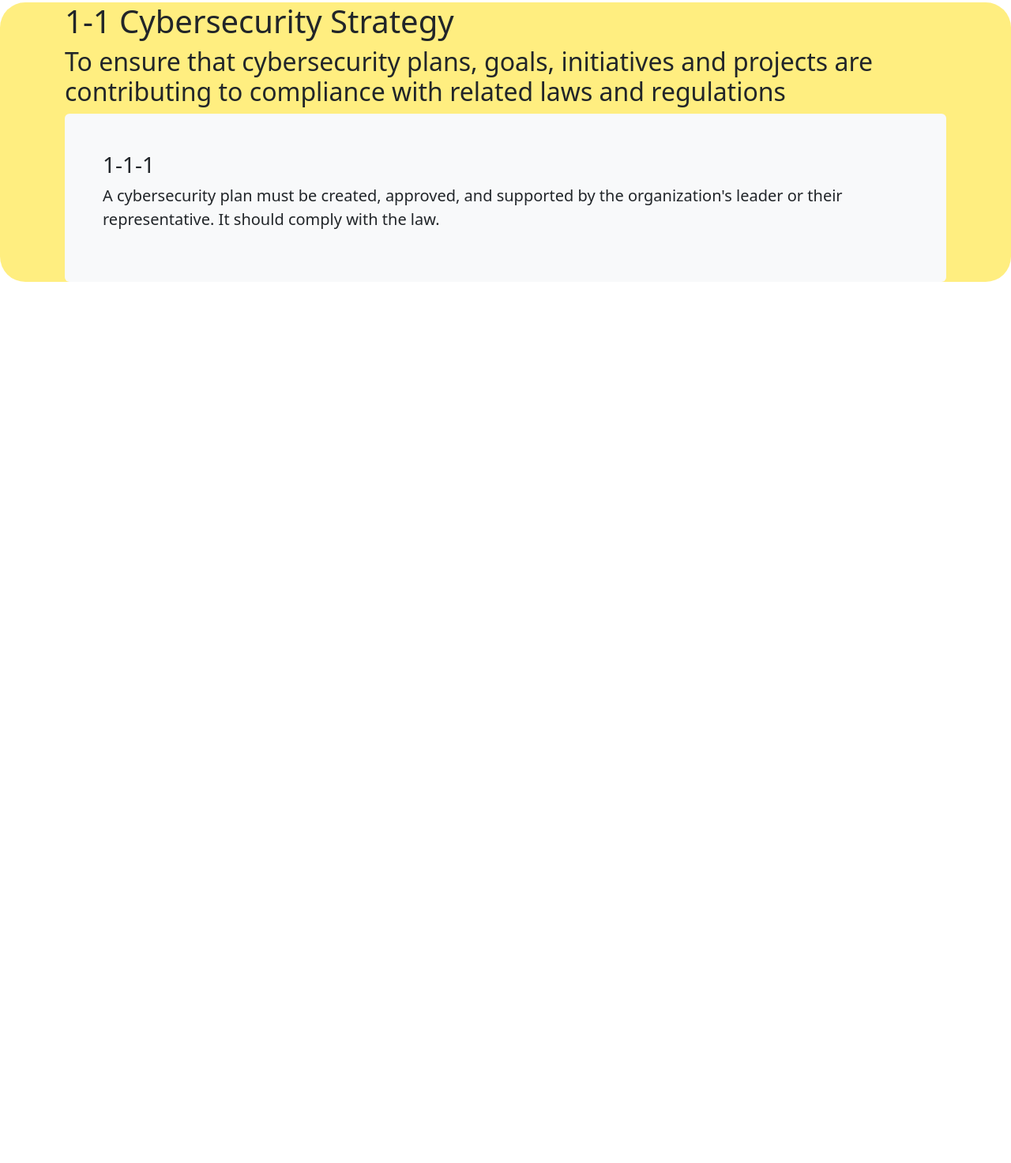
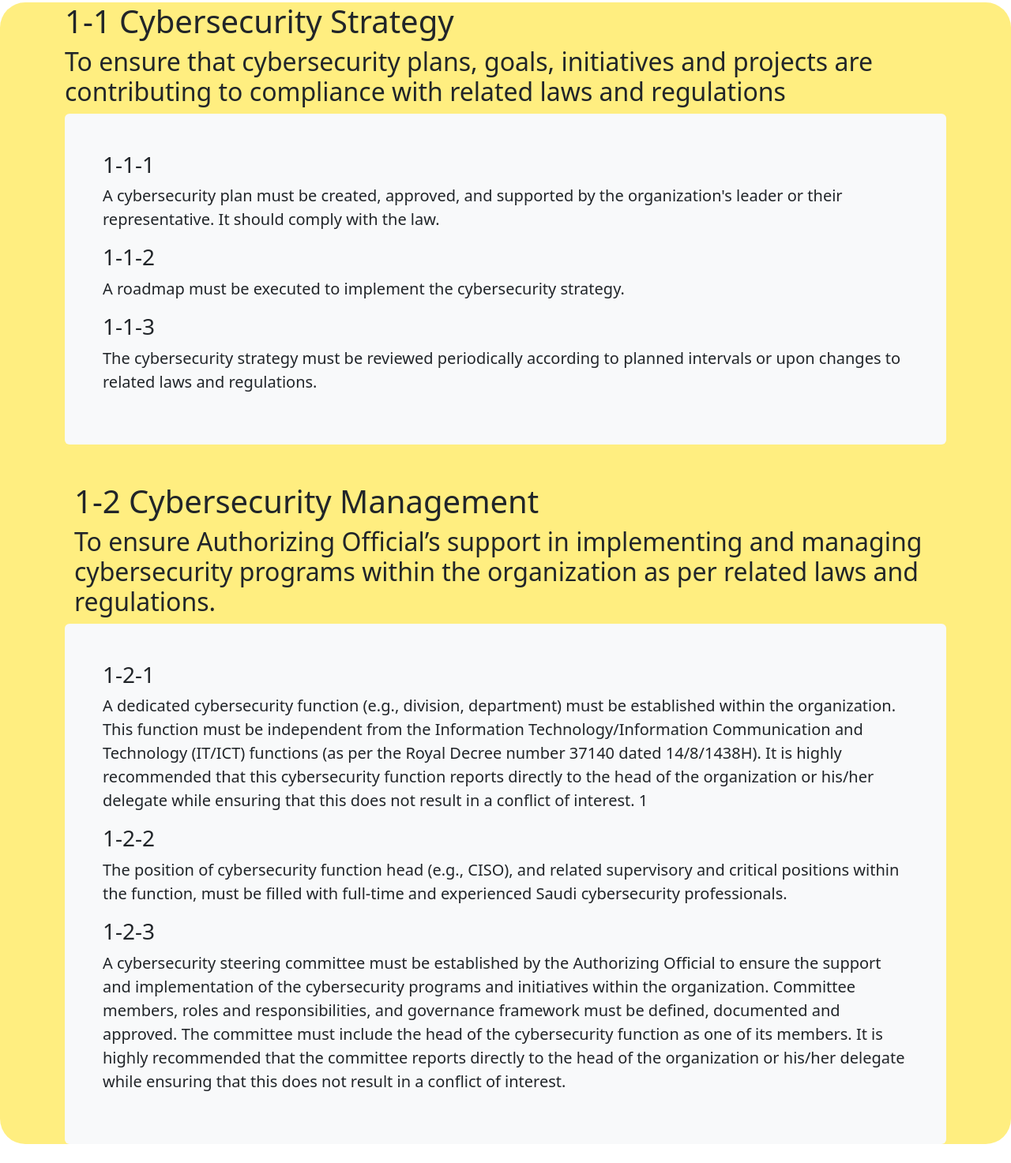
Before and after one commit to Mohmmadalhussen1/FinalProject, a Django app: page /controls in a window 1280 px wide. Shown: the part 45-1518 px from the top of the page at 79% size. Before the commit the page ends 402 px from the top, so only its background shows below. Run offline with Django 4.2, Linux system fonts and the light colour scheme.

Commit message:
change test

```diff
--- a/final/main_app/templates/main_app/controls.html
+++ b/final/main_app/templates/main_app/controls.html
@@ -18,4 +18,35 @@
             <h3>1-1-1 </h3>
             <p class="lead">A cybersecurity plan must be created, approved,
                 and supported by the organization's leader or their representative. It should comply with the law.</p>
+                <h3>1-1-2</h3>
+            <p class="lead">A roadmap must be executed to implement the cybersecurity strategy.</p>
+            <h3>1-1-3</h3>
+            <p class="lead">The cybersecurity strategy must be reviewed periodically according to planned intervals or upon
+                changes to related laws and regulations.</p>
+        </div>
+                <div class="container">
+                    <h1 class="mt-5">1-2 Cybersecurity Management</h1>
+                    <h2>To ensure Authorizing Official’s support in implementing and managing cybersecurity programs
+                        within the organization as per related laws and regulations.</h2>
+
+        </div>
+          <div class="bg-body-tertiary p-5 rounded">
+            <h3>1-2-1 </h3>
+            <p class="lead">A dedicated cybersecurity function (e.g., division, department) must be established within the
+                organization. This function must be independent from the Information Technology/Information
+                Communication and Technology (IT/ICT) functions (as per the Royal Decree number 37140 dated
+                14/8/1438H). It is highly recommended that this cybersecurity function reports directly to the head of
+                the organization or his/her delegate while ensuring that this does not result in a conflict of interest.
+                1</p>
+                <h3>1-2-2</h3>
+            <p class="lead">The position of cybersecurity function head (e.g., CISO), and related supervisory and critical positions
+                within the function, must be filled with full-time and experienced Saudi cybersecurity professionals.</p>
+            <h3>1-2-3</h3>
+            <p class="lead">A cybersecurity steering committee must be established by the Authorizing Official to ensure the
+                support and implementation of the cybersecurity programs and initiatives within the organization.
+                Committee members, roles and responsibilities, and governance framework must be defined,
+                documented and approved. The committee must include the head of the cybersecurity function as
+                one of its members. It is highly recommended that the committee reports directly to the head of the
+                organization or his/her delegate while ensuring that this does not result in a conflict of interest.</p>
+
           </div>
```
